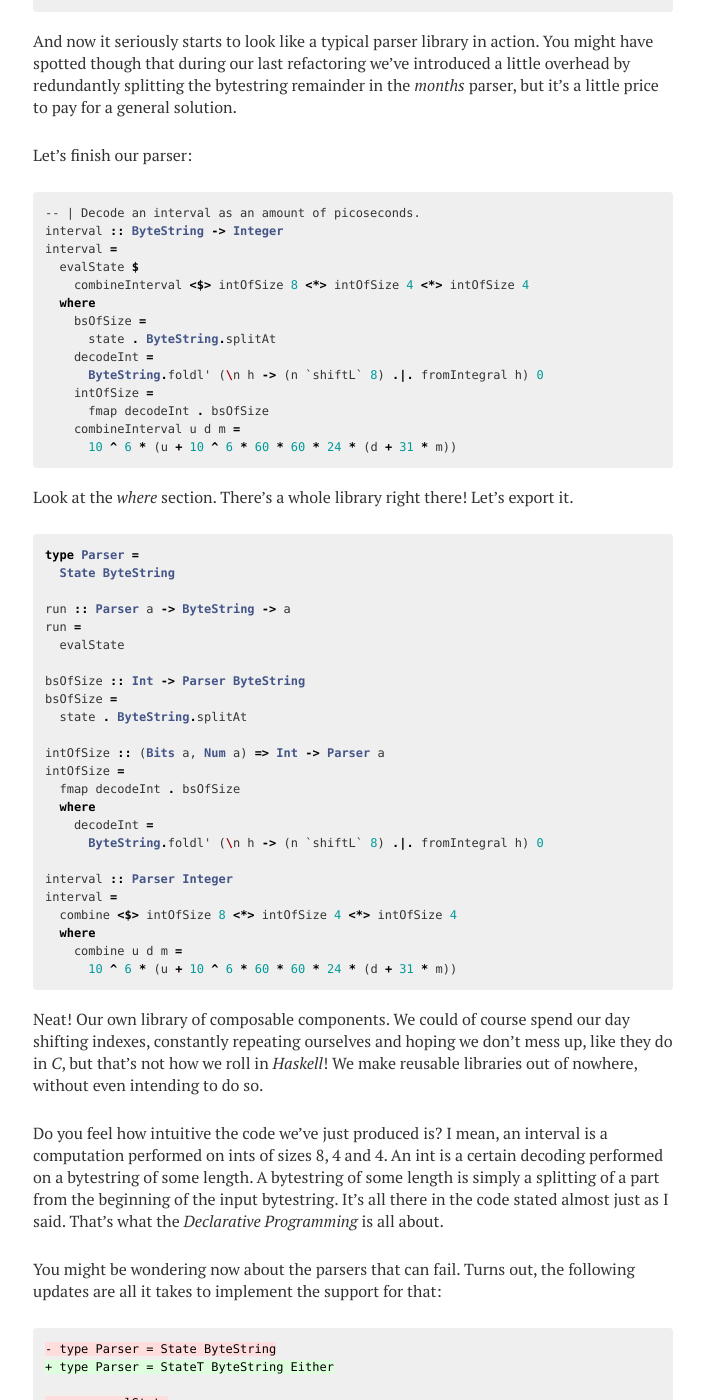
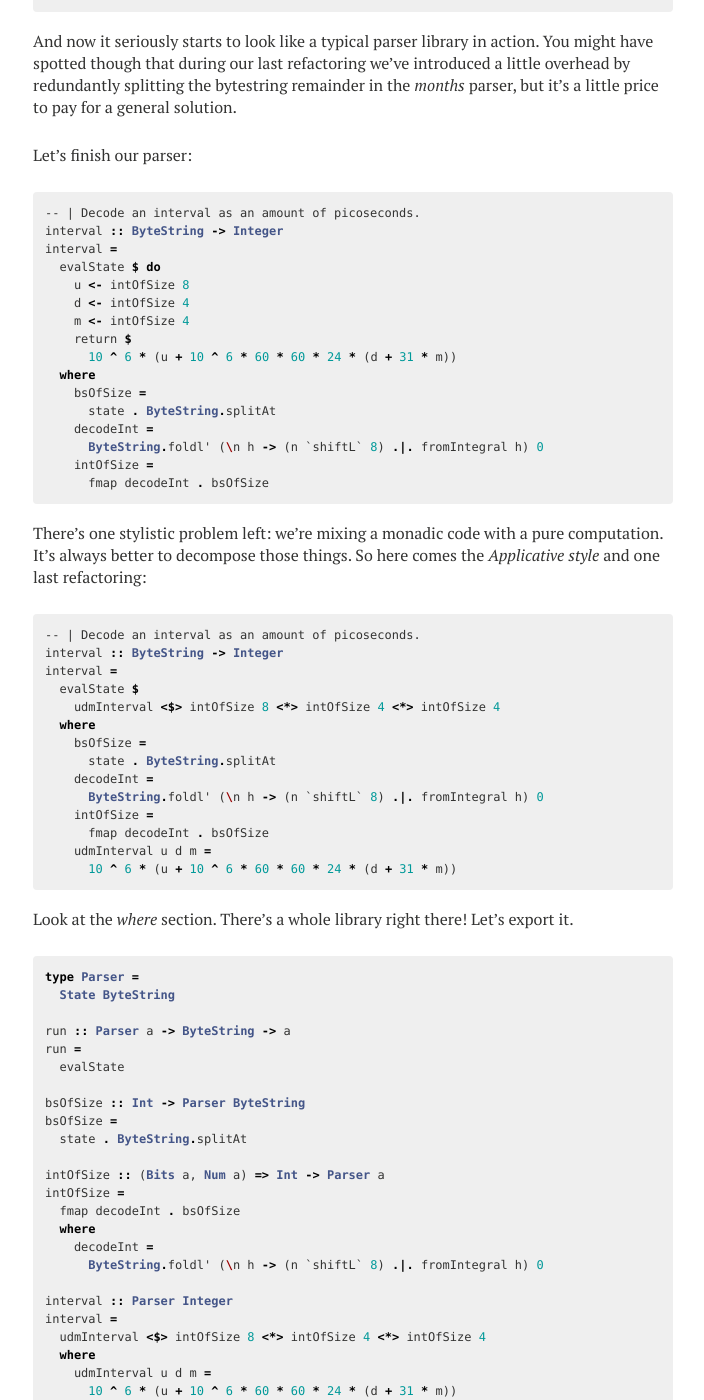
Before and after one commit to nikita-volkov/nikita-volkov.github.io, a Jekyll site: the page built from _posts/2014-11-17-a-taste-of-state-parsers-are-easy.md, in a window 1280 px wide and 1400 px high, scrolled down 3771 px. Shown: the whole window, without its empty margins (287-991 px from the left). Built offline with Jekyll 4.4.1, drawn with Linux system fonts in a browser that asks for light colours; nearby versions of some CDN libraries; comment, search, counter and statistics services are not loaded.

Commit message:
Update 2014-11-17-a-taste-of-state-parsers-are-easy.md

```diff
--- a/_posts/2014-11-17-a-taste-of-state-parsers-are-easy.md
+++ b/_posts/2014-11-17-a-taste-of-state-parsers-are-easy.md
@@ -151,8 +151,12 @@ Let's finish our parser:
 -- | Decode an interval as an amount of picoseconds.
 interval :: ByteString -> Integer
 interval =
-  evalState $
-    combineInterval <$> intOfSize 8 <*> intOfSize 4 <*> intOfSize 4
+  evalState $ do
+    u <- intOfSize 8
+    d <- intOfSize 4
+    m <- intOfSize 4
+    return $
+      10 ^ 6 * (u + 10 ^ 6 * 60 * 60 * 24 * (d + 31 * m))
   where
     bsOfSize =
       state . ByteString.splitAt
@@ -160,7 +164,24 @@ interval =
       ByteString.foldl' (\n h -> (n `shiftL` 8) .|. fromIntegral h) 0
     intOfSize =
       fmap decodeInt . bsOfSize
-    combineInterval u d m =
+{% endhighlight %}
+
+There's one stylistic problem left: we're mixing a monadic code with a pure computation. It's always better to decompose those things. So here comes the _Applicative style_ and one last refactoring:
+
+{% highlight haskell %}
+-- | Decode an interval as an amount of picoseconds.
+interval :: ByteString -> Integer
+interval =
+  evalState $
+    udmInterval <$> intOfSize 8 <*> intOfSize 4 <*> intOfSize 4
+  where
+    bsOfSize =
+      state . ByteString.splitAt
+    decodeInt =
+      ByteString.foldl' (\n h -> (n `shiftL` 8) .|. fromIntegral h) 0
+    intOfSize =
+      fmap decodeInt . bsOfSize
+    udmInterval u d m =
       10 ^ 6 * (u + 10 ^ 6 * 60 * 60 * 24 * (d + 31 * m))
 {% endhighlight %}
 
@@ -187,9 +208,9 @@ intOfSize =
 
 interval :: Parser Integer
 interval =
-  combine <$> intOfSize 8 <*> intOfSize 4 <*> intOfSize 4
+  udmInterval <$> intOfSize 8 <*> intOfSize 4 <*> intOfSize 4
   where
-    combine u d m =
+    udmInterval u d m =
       10 ^ 6 * (u + 10 ^ 6 * 60 * 60 * 24 * (d + 31 * m))
 {% endhighlight %}
 
```
